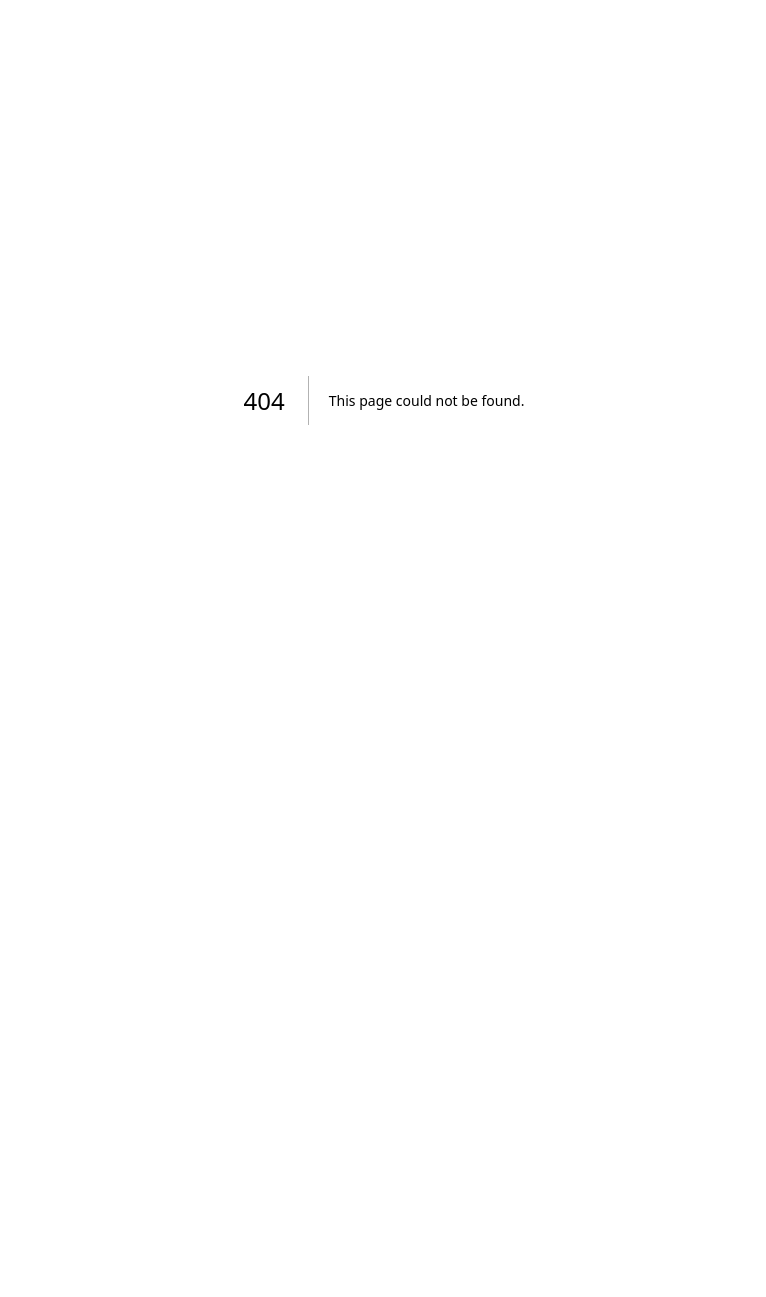
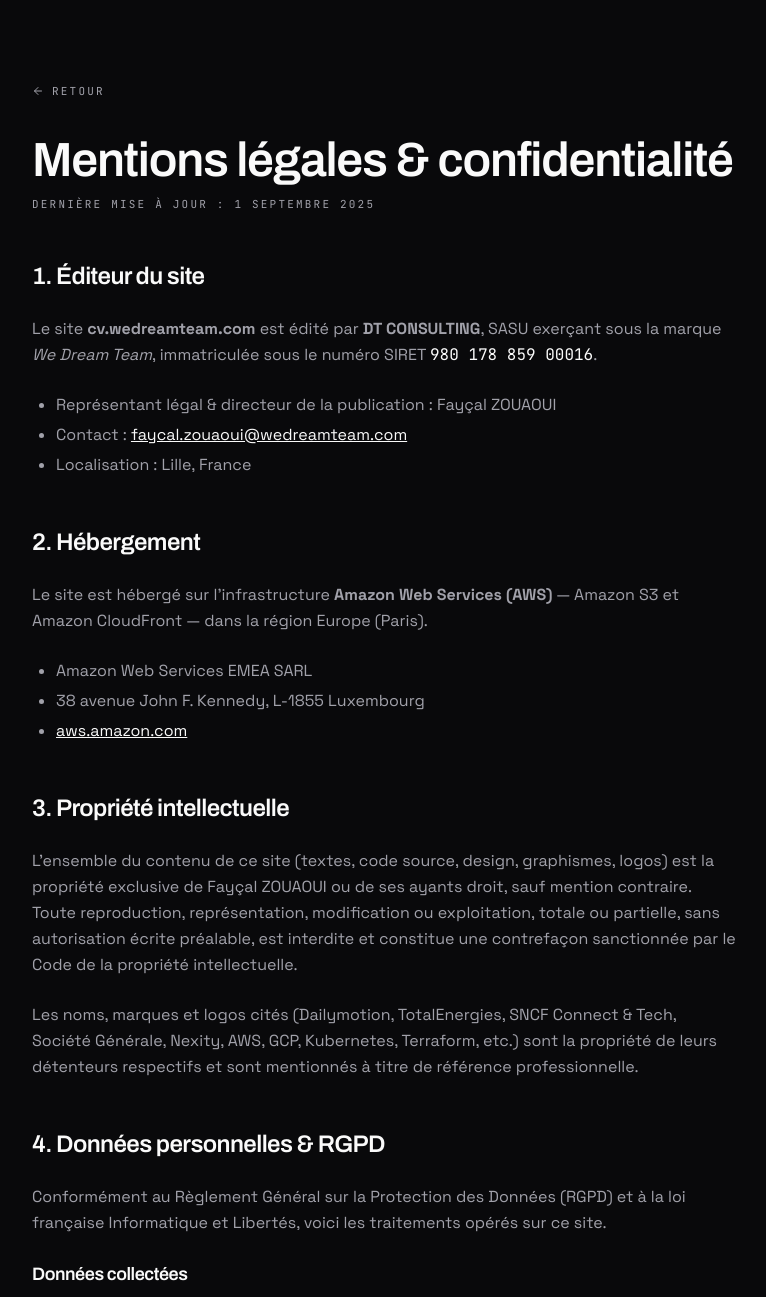
Before and after one commit to we-dream-team/cv, a Next.js app: page /mentions-legales in a window 1280 px wide. Before the commit this address had no page. Shown: the top 1297 px of the page, without its empty margins (256-1022 px from the left). Before the commit the page ends 800 px from the top, so only its background shows below. Built offline with nearby package versions, Linux system fonts and the light colour scheme.

Commit message:
feat(legal): page /mentions-legales/ (DT CONSULTING SASU) + lien footer

```diff
--- a/src/app/_components/ContactFooter.tsx
+++ b/src/app/_components/ContactFooter.tsx
@@ -118,9 +118,16 @@ export function ContactFooter() {
             <MapPin className="h-4 w-4" /> Basé à {PROFILE.location}
           </p>
           <VisitorCount />
-          <p className="font-mono text-2xs uppercase tracking-[0.2em]">
-            © {new Date().getFullYear()} {PROFILE.name}
-          </p>
+          <div className="flex flex-wrap items-center gap-x-3 gap-y-1 font-mono text-2xs uppercase tracking-[0.2em]">
+            <a
+              href="/mentions-legales/"
+              className="transition-colors hover:text-foreground"
+            >
+              Mentions légales
+            </a>
+            <span aria-hidden>·</span>
+            <span>© {new Date().getFullYear()} {PROFILE.name}</span>
+          </div>
         </div>
       </div>
     </footer>
--- /dev/null
+++ b/src/app/mentions-legales/page.tsx
@@ -0,0 +1,207 @@
+'use client'
+
+import Link from 'next/link'
+import { ArrowLeft } from 'lucide-react'
+import { PROFILE } from '../_data/profile'
+
+export default function MentionsLegalesPage() {
+  const today = new Date().toLocaleDateString('fr-FR', {
+    year: 'numeric',
+    month: 'long',
+    day: 'numeric',
+  })
+
+  return (
+    <main className="mx-auto max-w-3xl px-6 py-16 sm:px-8 sm:py-20">
+      <Link
+        href="/"
+        className="inline-flex items-center gap-2 font-mono text-2xs uppercase tracking-[0.2em] text-muted-foreground transition-colors hover:text-foreground"
+      >
+        <ArrowLeft className="h-3 w-3" />
+        Retour
+      </Link>
+
+      <h1 className="mt-8 font-display text-4xl font-semibold tracking-tight sm:text-5xl">
+        Mentions légales &amp; confidentialité
+      </h1>
+      <p className="mt-3 font-mono text-2xs uppercase tracking-[0.2em] text-muted-foreground">
+        Dernière mise à jour : {today}
+      </p>
+
+      <section className="mt-12 space-y-6 text-base leading-relaxed text-muted-foreground">
+        <h2 className="font-display text-2xl font-semibold tracking-tight text-foreground">
+          1. Éditeur du site
+        </h2>
+        <p>
+          Le site <strong>cv.wedreamteam.com</strong> est édité par{' '}
+          <strong>DT CONSULTING</strong>, SASU exerçant sous la marque{' '}
+          <em>We Dream Team</em>, immatriculée sous le numéro SIRET{' '}
+          <span className="font-mono text-foreground">980 178 859 00016</span>.
+        </p>
+        <ul className="list-disc space-y-1 pl-6">
+          <li>Représentant légal &amp; directeur de la publication : {PROFILE.name}</li>
+          <li>
+            Contact :{' '}
+            <a className="text-foreground underline hover:text-accent" href={`mailto:${PROFILE.email}`}>
+              {PROFILE.email}
+            </a>
+          </li>
+          <li>Localisation : {PROFILE.location}</li>
+        </ul>
+      </section>
+
+      <section className="mt-12 space-y-6 text-base leading-relaxed text-muted-foreground">
+        <h2 className="font-display text-2xl font-semibold tracking-tight text-foreground">
+          2. Hébergement
+        </h2>
+        <p>
+          Le site est hébergé sur l&rsquo;infrastructure{' '}
+          <strong>Amazon Web Services (AWS)</strong> — Amazon S3 et Amazon
+          CloudFront — dans la région Europe (Paris).
+        </p>
+        <ul className="list-disc space-y-1 pl-6">
+          <li>Amazon Web Services EMEA SARL</li>
+          <li>38 avenue John F. Kennedy, L-1855 Luxembourg</li>
+          <li>
+            <a
+              className="text-foreground underline hover:text-accent"
+              href="https://aws.amazon.com/fr/"
+              target="_blank"
+              rel="noreferrer"
+            >
+              aws.amazon.com
+            </a>
+          </li>
+        </ul>
+      </section>
+
+      <section className="mt-12 space-y-6 text-base leading-relaxed text-muted-foreground">
+        <h2 className="font-display text-2xl font-semibold tracking-tight text-foreground">
+          3. Propriété intellectuelle
+        </h2>
+        <p>
+          L&rsquo;ensemble du contenu de ce site (textes, code source, design,
+          graphismes, logos) est la propriété exclusive de {PROFILE.name} ou de
+          ses ayants droit, sauf mention contraire. Toute reproduction,
+          représentation, modification ou exploitation, totale ou partielle,
+          sans autorisation écrite préalable, est interdite et constitue une
+          contrefaçon sanctionnée par le Code de la propriété intellectuelle.
+        </p>
+        <p>
+          Les noms, marques et logos cités (Dailymotion, TotalEnergies, SNCF
+          Connect &amp; Tech, Société Générale, Nexity, AWS, GCP, Kubernetes,
+          Terraform, etc.) sont la propriété de leurs détenteurs respectifs et
+          sont mentionnés à titre de référence professionnelle.
+        </p>
+      </section>
+
+      <section className="mt-12 space-y-6 text-base leading-relaxed text-muted-foreground">
+        <h2 className="font-display text-2xl font-semibold tracking-tight text-foreground">
+          4. Données personnelles &amp; RGPD
+        </h2>
+        <p>
+          Conformément au Règlement Général sur la Protection des Données
+          (RGPD) et à la loi française Informatique et Libertés, voici les
+          traitements opérés sur ce site.
+        </p>
+
+        <h3 className="font-display text-lg font-semibold tracking-tight text-foreground">
+          Données collectées
+        </h3>
+        <ul className="list-disc space-y-1 pl-6">
+          <li>
+            <strong>Compteur de visites</strong> : un appel au service tiers{' '}
+            <a
+              className="text-foreground underline hover:text-accent"
+              href="https://counterapi.dev"
+              target="_blank"
+              rel="noreferrer"
+            >
+              counterapi.dev
+            </a>{' '}
+            est effectué à chaque chargement de page pour incrémenter un
+            compteur public anonyme. Aucune donnée nominative n&rsquo;est
+            transmise. Un drapeau de session est stocké dans le{' '}
+            <code className="rounded bg-muted px-1 py-0.5 font-mono text-sm">sessionStorage</code>{' '}
+            de votre navigateur pour éviter de compter plusieurs fois la même
+            visite. Ce drapeau disparaît à la fermeture de l&rsquo;onglet.
+          </li>
+          <li>
+            <strong>Logs serveur</strong> : Amazon CloudFront peut conserver
+            des logs techniques (adresse IP, user-agent, URL appelée) à des
+            fins de sécurité. La conservation des logs CloudFront est
+            actuellement désactivée sur ce site.
+          </li>
+          <li>
+            <strong>Aucun cookie publicitaire ni de mesure d&rsquo;audience</strong>{' '}
+            n&rsquo;est déposé. Pas de Google Analytics, pas de pixel
+            tiers, pas de tracking comportemental.
+          </li>
+          <li>
+            <strong>Email</strong> : si vous me contactez par email
+            (lien <code className="rounded bg-muted px-1 py-0.5 font-mono text-sm">mailto:</code>),
+            les données échangées (adresse, contenu) sont conservées le temps
+            nécessaire au traitement de votre demande.
+          </li>
+        </ul>
+
+        <h3 className="font-display text-lg font-semibold tracking-tight text-foreground">
+          Vos droits
+        </h3>
+        <p>
+          Vous disposez d&rsquo;un droit d&rsquo;accès, de rectification,
+          d&rsquo;effacement, de portabilité, de limitation et
+          d&rsquo;opposition sur les données vous concernant. Pour exercer ces
+          droits, écrivez à{' '}
+          <a className="text-foreground underline hover:text-accent" href={`mailto:${PROFILE.email}`}>
+            {PROFILE.email}
+          </a>
+          . Vous pouvez également déposer une réclamation auprès de la{' '}
+          <a
+            className="text-foreground underline hover:text-accent"
+            href="https://www.cnil.fr/"
+            target="_blank"
+            rel="noreferrer"
+          >
+            CNIL
+          </a>
+          .
+        </p>
+      </section>
+
+      <section className="mt-12 space-y-6 text-base leading-relaxed text-muted-foreground">
+        <h2 className="font-display text-2xl font-semibold tracking-tight text-foreground">
+          5. Cookies
+        </h2>
+        <p>
+          Ce site n&rsquo;utilise <strong>aucun cookie de traçage</strong>.
+          Seul un drapeau{' '}
+          <code className="rounded bg-muted px-1 py-0.5 font-mono text-sm">sessionStorage</code>{' '}
+          strictement nécessaire au fonctionnement du compteur de visites est
+          déposé localement dans votre navigateur. Ce stockage technique est
+          dispensé du recueil du consentement (article 82 de la loi
+          Informatique et Libertés).
+        </p>
+      </section>
+
+      <section className="mt-12 space-y-6 text-base leading-relaxed text-muted-foreground">
+        <h2 className="font-display text-2xl font-semibold tracking-tight text-foreground">
+          6. Droit applicable
+        </h2>
+        <p>
+          Le présent site est soumis au droit français. Tout litige relatif à
+          son utilisation relève de la compétence exclusive des juridictions
+          françaises.
+        </p>
+      </section>
+
+      <p className="mt-16 border-t border-border pt-6 text-sm text-muted-foreground">
+        Pour toute question relative aux présentes mentions, contactez{' '}
+        <a className="text-foreground underline hover:text-accent" href={`mailto:${PROFILE.email}`}>
+          {PROFILE.email}
+        </a>
+        .
+      </p>
+    </main>
+  )
+}
```
